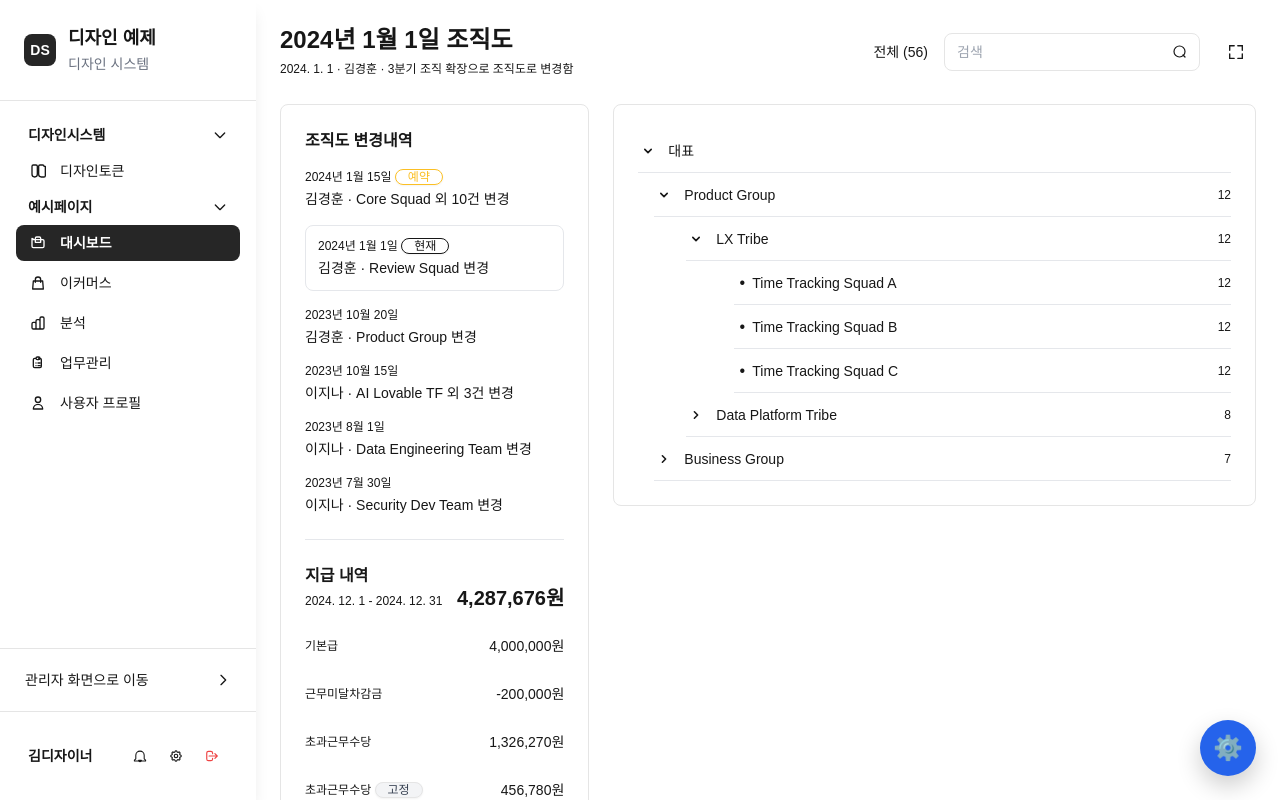
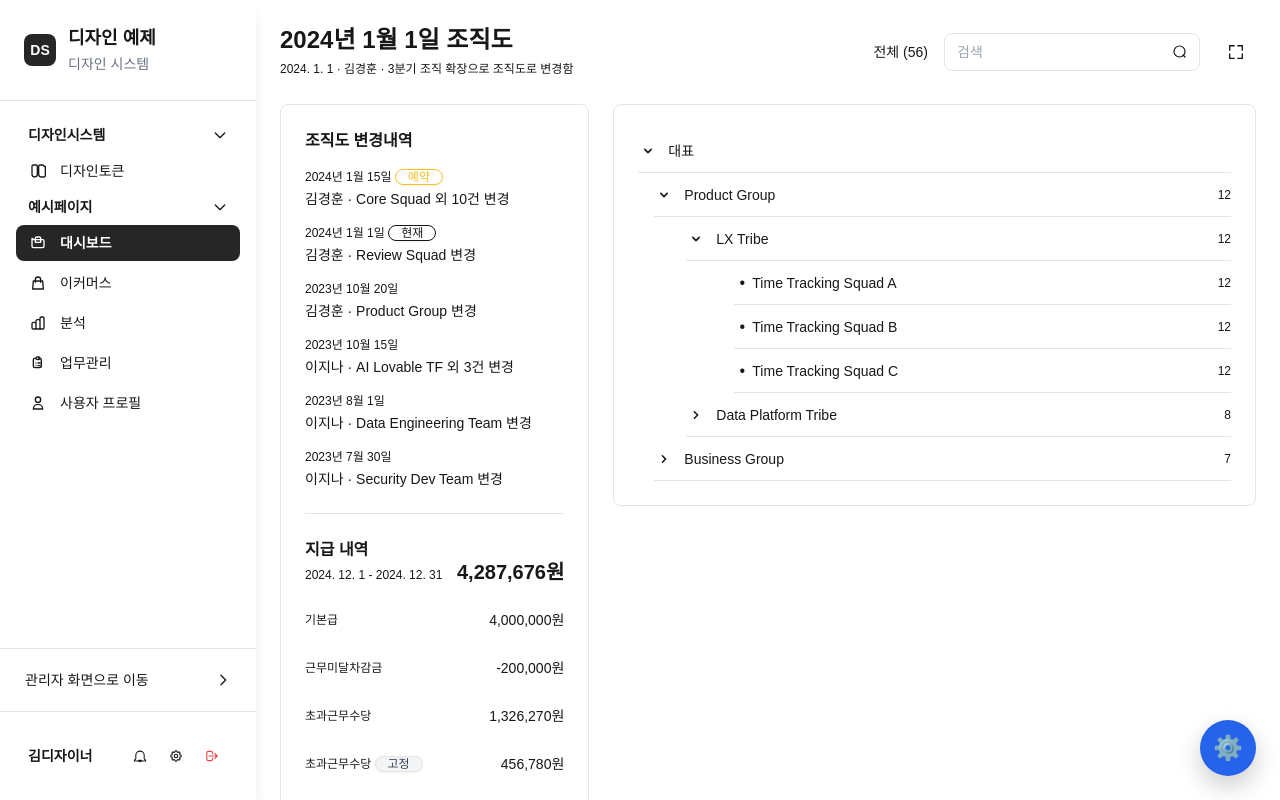
Before and after one commit to GTD-web/design-preview-v0, a Next.js app: page /design-example/dashboard in a window 1280 px wide. Shown: the top 800 px of the page. Built offline with nearby package versions, Linux system fonts and the light colour scheme.

Commit message:
대시보드 및 분석 페이지의 경계 스타일을 개선하여 UI 일관성을 높였습니다. 불필요한 경계 색상 조정을 통해 가독성을 향상시켰습니다.

```diff
--- a/src/app/design-example/analytics/page.tsx
+++ b/src/app/design-example/analytics/page.tsx
@@ -244,7 +244,7 @@ export default function AnalyticsPage() {
               </thead>
               <tbody>
                 {topProducts.map((product, index) => (
-                  <tr key={index} className="border-b border-border/50 hover:bg-surface/30">
+                  <tr key={index} className="border-b border-border hover:bg-surface/30">
                     <td className="py-3 px-4">
                       <TextValue weight="semibold">{product.name}</TextValue>
                     </td>
--- a/src/app/design-example/dashboard/page.tsx
+++ b/src/app/design-example/dashboard/page.tsx
@@ -73,7 +73,7 @@ export default function DashboardPage() {
     const paddings = ["pl-0", "pl-4", "pl-8", "pl-12", "pl-16"]; // depth별 인덴트
     return (
       <div key={path} className={`${paddings[depth] || "pl-16"}`}>
-        <div className={`flex items-center min-h-[44px] py-2 border-b border-border/20`}>
+        <div className={`flex items-center min-h-[44px] py-2 border-b border-border`}>
           {hasChildren && (
             <button
               type="button"
@@ -157,7 +157,7 @@ export default function DashboardPage() {
                   </TextLabel>
                   <TextValue>김경훈 · Core Squad 외 10건 변경</TextValue>
                 </li>
-                <li className="flex flex-col gap-1 bg-primary/5 rounded-lg p-3 border border-primary/20">
+                <li className="flex flex-col gap-1">
                   <TextLabel>
                     2024년 1월 1일 <Badge color="primary">현재</Badge>
                   </TextLabel>
@@ -182,7 +182,7 @@ export default function DashboardPage() {
               </ul>
             </div>
             {/* 섹션 구분선 */}
-            <div className="border-t border-border/40" />
+            <div className="border-t border-border" />
             {/* 지급 내역 섹션 */}
             <div>
               <div className="flex items-end justify-between mb-4">
```
